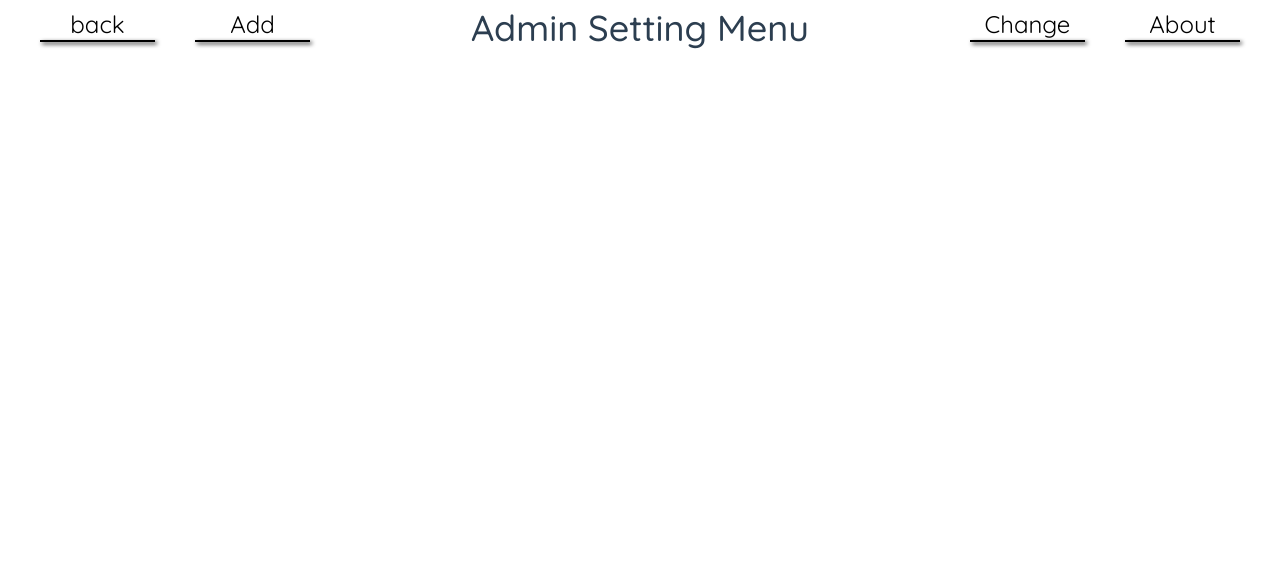
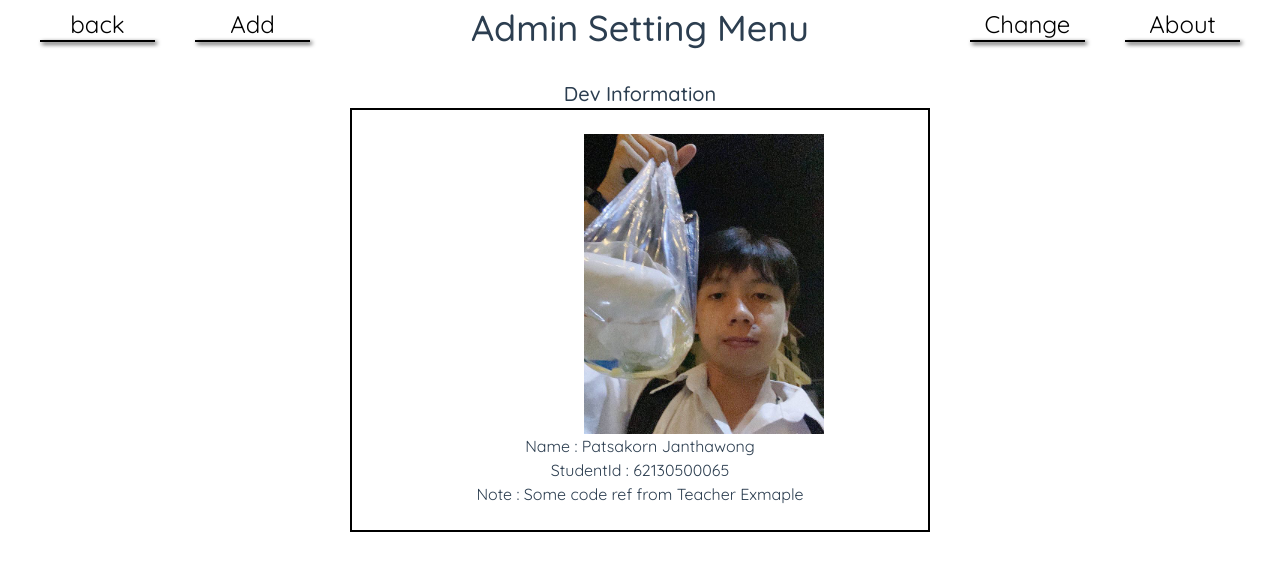
Before and after one commit to Miner3210/INT203_62130500065_Groupwork_SPA, a Vue app: page /About in a window 1280 px wide. Shown: the top 570 px of the page. Built offline with nearby package versions, Linux system fonts and the light colour scheme.

Commit message:
[ADD] Page About

```diff
--- a/src/views/About.vue
+++ b/src/views/About.vue
@@ -1,5 +1,26 @@
 <template>
   <Navibar></Navibar>
+    <div class="grid grid-cols-8 font-custom gap-x-10 mx-10 auto-rows-auto mt-8">
+
+            <slot></slot>
+            <div class="col-start-3 col-end-7 row-start-3  flex items-stretch">
+
+            <p class="font-medium md:text-center text-xl self-center justify-center" style="width:100%">Dev Information</p>
+            </div>
+            <div class="col-start-3 col-end-7 row-start-4 row-end-7 p-6 border-2 border-black">
+              <div><img src="../assets/pic.jpg" class="w-60 h-auto md:mx-52">
+              <span>
+                <p>Name : Patsakorn Janthawong</p>
+                <p>StudentId : 62130500065</p>
+                <p>Note : Some code ref from Teacher Exmaple</p>
+              </span>
+
+              </div>
+
+            </div>
+
+            </div>
+
 </template>
 
 <script>
```
Also changed, not shown: src/assets/pic.jpg (added).
